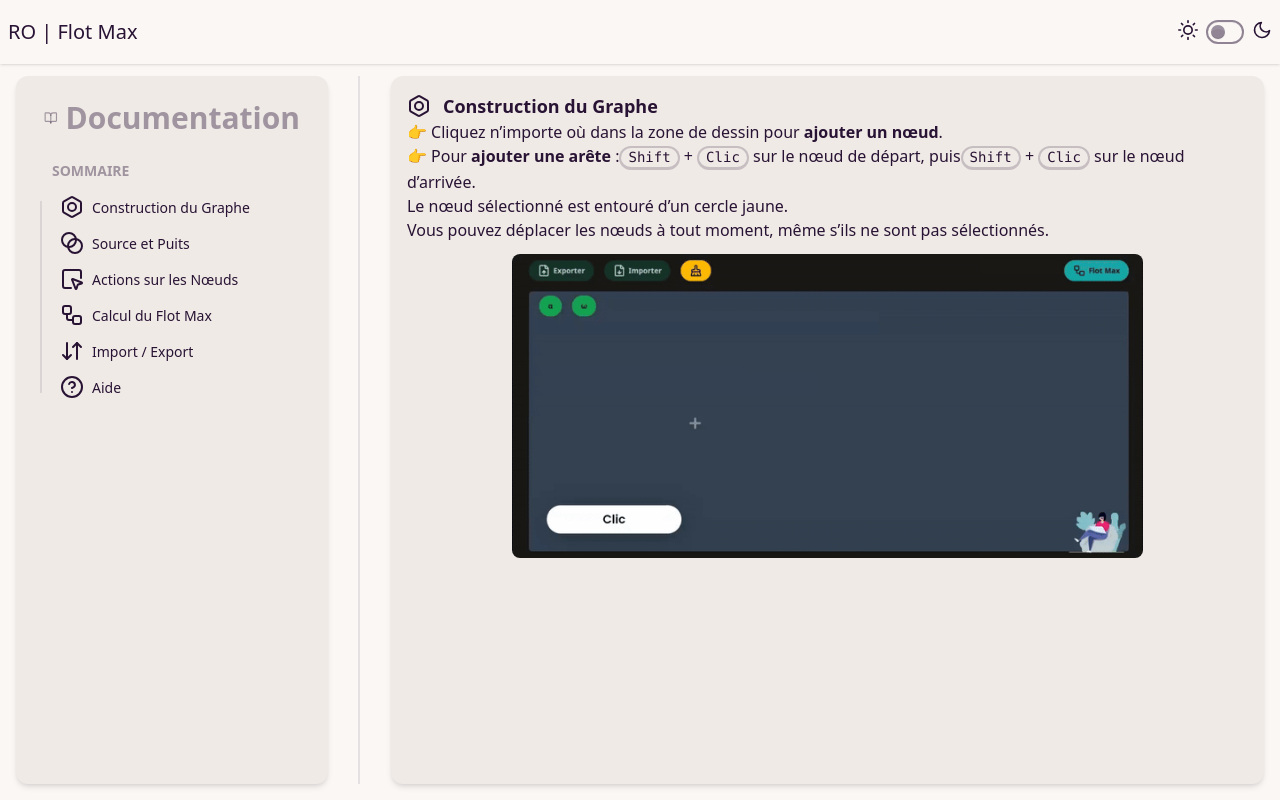
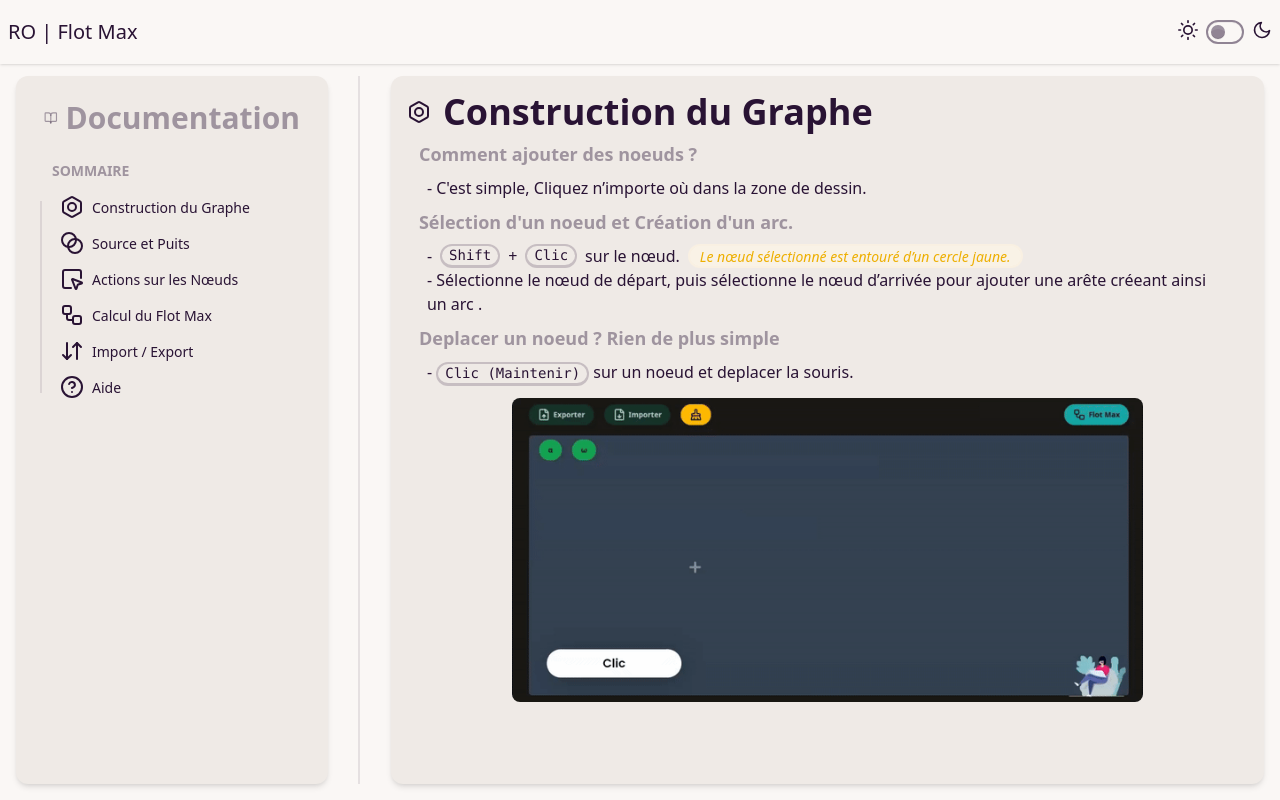
Before and after one commit to wharton-SP/RO, a React (Vite) app in the folder RO-Visualisation/: page /docs in a window 1280 px wide. Built offline with nearby package versions, Linux system fonts and the light colour scheme; no server answers.

Commit message:
Update : restructure content in Build component for improved clarity and organization

```diff
--- a/RO-Visualisation/src/components/docs/Build.jsx
+++ b/RO-Visualisation/src/components/docs/Build.jsx
@@ -4,17 +4,27 @@ import build from "./../../assets/images/build.gif"
 const Build = () => {
     return (
         <section id="construction">
-            <h2 className='flex items-center gap-3'><Bolt /> <span className='text-lg font-bold'>Construction du Graphe</span></h2>
-            <ul>
-                <li>👉 Cliquez n’importe où dans la zone de dessin pour <strong>ajouter un nœud</strong>.</li>
-                <li>
-                    👉 Pour <strong>ajouter une arête</strong> :
-                    <kbd className="kbd">Shift</kbd> + <kbd className="kbd">Clic</kbd> sur le nœud de départ, puis
-                    <kbd className="kbd">Shift</kbd> + <kbd className="kbd">Clic</kbd> sur le nœud d’arrivée.
-                </li>
-                <li>Le nœud sélectionné est entouré d’un cercle jaune.</li>
-                <li>Vous pouvez déplacer les nœuds à tout moment, même s’ils ne sont pas sélectionnés.</li>
-            </ul>
+            <h2 className='flex items-center gap-3'><Bolt /> <span className='text-4xl font-bold'>Construction du Graphe</span></h2>
+            <div>
+                <p className='font-bold menu-title text-lg'>Comment ajouter des noeuds ?</p>
+                <p className='px-5'> - C'est simple, Cliquez n’importe où dans la zone de dessin.</p>
+                <p className='font-bold menu-title text-lg'>Sélection d'un noeud et Création d'un arc.</p>
+                <p className='px-5'>
+                    <p className='flex gap-2'>
+                        - <kbd className="kbd">Shift</kbd> + <kbd className="kbd">Clic</kbd> sur le nœud.
+                        <div className='italic badge badge-soft badge-warning'>Le nœud sélectionné est entouré d’un cercle jaune.</div>
+                    </p>
+                    <p>
+                        - Sélectionne le nœud de départ, puis sélectionne le nœud d’arrivée pour ajouter une arête créeant ainsi un arc .
+                    </p>
+
+                </p>
+                <p className='font-bold menu-title text-lg'>Deplacer un noeud ? Rien de plus simple</p>
+                <p className='px-5'>
+                    - <kbd className='kbd'>Clic (Maintenir)</kbd> sur un noeud et deplacer la souris.
+                </p>
+            </div>
+
             <div className='w-full flex justify-center py-3'>
                 <img src={build} className='w-3/4 rounded-lg'></img>
             </div>
```
